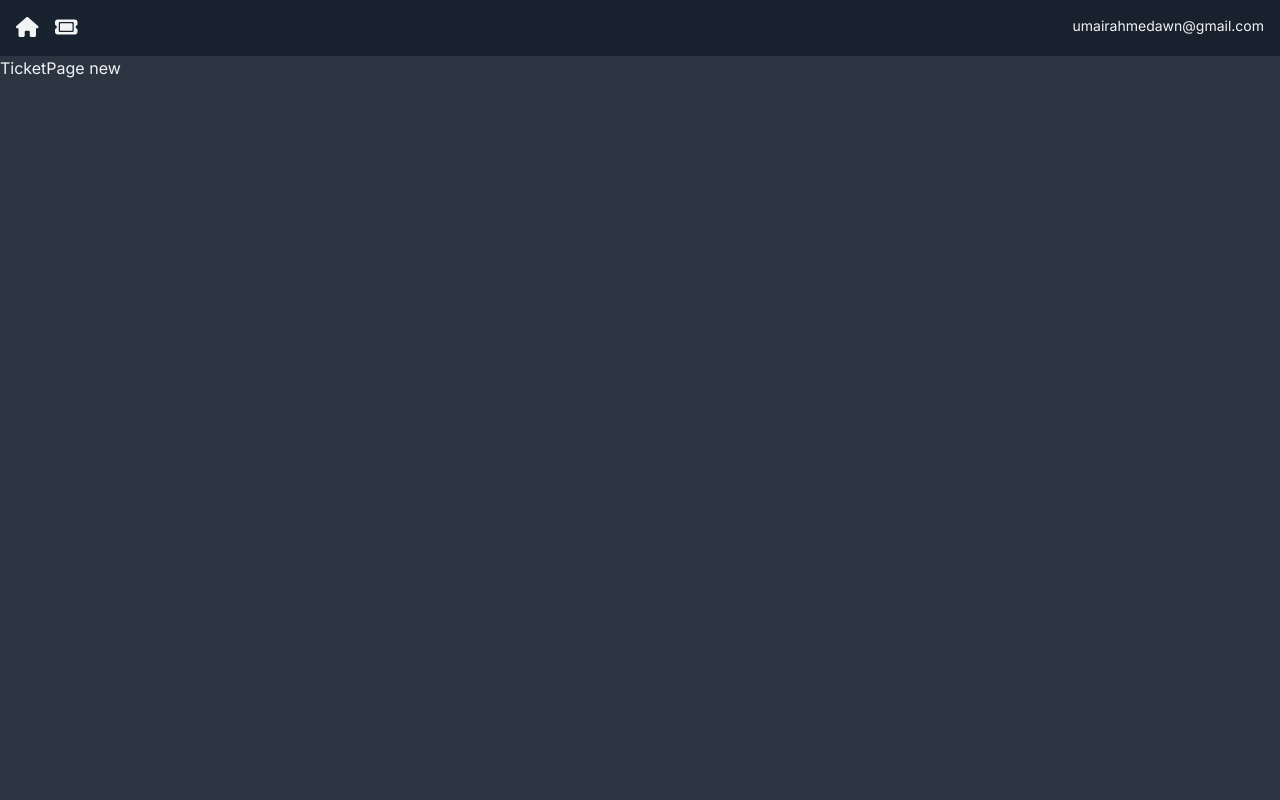
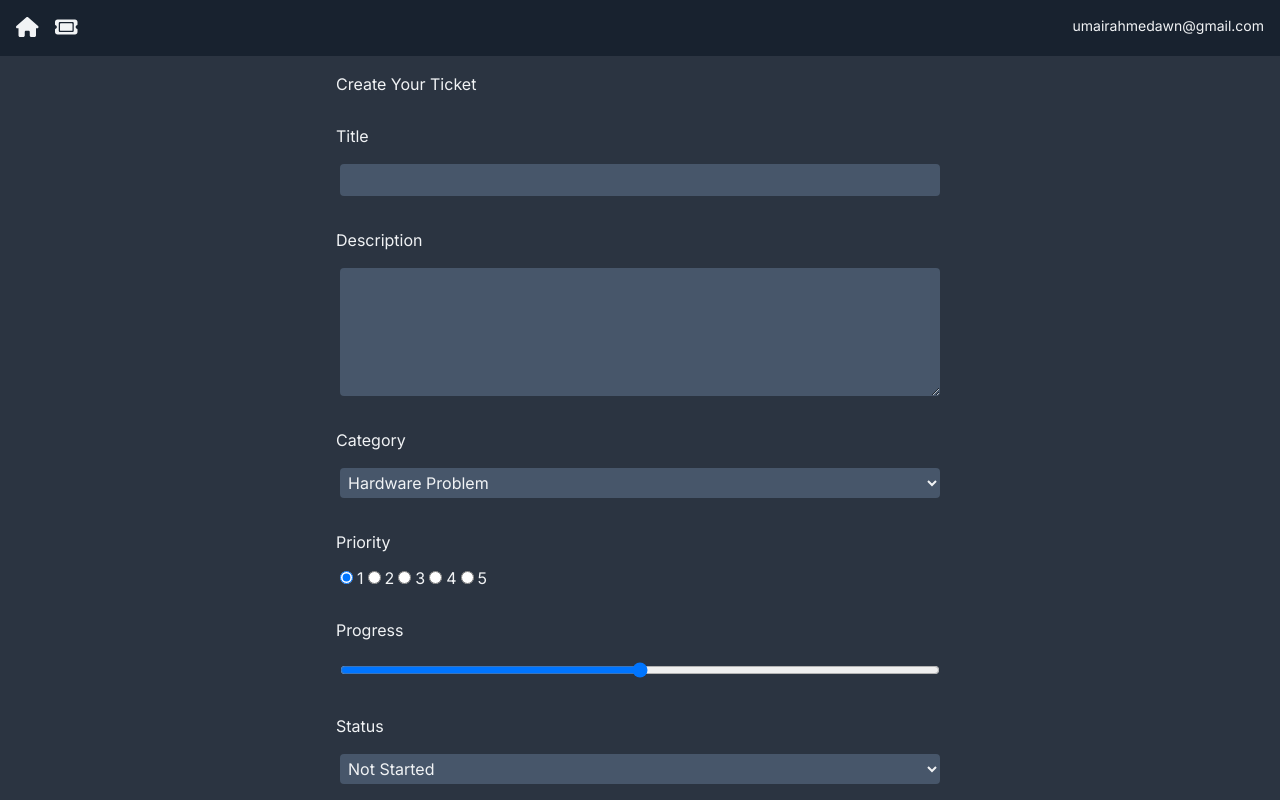
Before and after one commit to umairahmed88/ticketing-app-fcc, a Next.js app: page /TicketPage/new in a window 1280 px wide. Built offline with nearby package versions, Linux system fonts and the light colour scheme.

Commit message:
Added ticket form

```diff
--- /dev/null
+++ b/app/(components)/TicketForm.jsx
@@ -0,0 +1,139 @@
+"use client";
+
+import React, { useState } from "react";
+
+const TicketForm = () => {
+	const startingTicketData = {
+		title: "",
+		description: "",
+		priority: 1,
+		progress: "",
+		status: "not started",
+		category: "Hardware Problem",
+	};
+
+	const [formData, setFormData] = useState(startingTicketData);
+
+	const handleChange = (e) => {
+		const value = e.target.value;
+		const name = e.target.name;
+
+		setFormData((prevState) => ({
+			...prevState,
+			[name]: value,
+		}));
+	};
+
+	const handleSubmit = (e) => {
+		e.preventDefault();
+		console.log("submitted");
+	};
+
+	return (
+		<div className=' flex justify-center'>
+			<form
+				className=' flex flex-col gap-3 w-1/2'
+				method='post'
+				onSubmit={handleSubmit}
+			>
+				Create Your Ticket
+				<label>Title</label>
+				<input
+					id='title'
+					name='title'
+					type='text'
+					onChange={handleChange}
+					required
+					value={formData.title}
+				/>
+				<label>Description</label>
+				<textarea
+					id='description'
+					name='description'
+					onChange={handleChange}
+					required
+					value={formData.description}
+					rows='5'
+				/>
+				<label>Category</label>
+				<select
+					name='category'
+					value={formData.category}
+					onChange={handleChange}
+					id=''
+				>
+					<option value='Hardware Problem'>Hardware Problem</option>
+					<option value='Software Problem'>Software Problem</option>
+					<option value='Project'>Project</option>
+				</select>
+				<label>Priority</label>
+				<div className=''>
+					<input
+						type='radio'
+						id='priority-1'
+						name='priority'
+						onChange={handleChange}
+						value={1}
+						checked={formData.priority == 1}
+					/>
+					<label>1</label>
+					<input
+						type='radio'
+						id='priority-2'
+						name='priority'
+						onChange={handleChange}
+						value={2}
+						checked={formData.priority == 2}
+					/>
+					<label>2</label>
+					<input
+						type='radio'
+						id='priority-3'
+						name='priority'
+						onChange={handleChange}
+						value={3}
+						checked={formData.priority == 3}
+					/>
+					<label>3</label>
+					<input
+						type='radio'
+						id='priority-4'
+						name='priority'
+						onChange={handleChange}
+						value={4}
+						checked={formData.priority == 4}
+					/>
+					<label>4</label>
+					<input
+						type='radio'
+						id='priority-5'
+						name='priority'
+						onChange={handleChange}
+						value={5}
+						checked={formData.priority == 5}
+					/>
+					<label>5</label>
+				</div>
+				<label>Progress</label>
+				<input
+					type='range'
+					name='progress'
+					value={formData.progress}
+					id='progress'
+					min='0'
+					max='100'
+					onChange={handleChange}
+				/>
+				<label>Status</label>
+				<select name='status' value={formData.status} onChange={handleChange}>
+					<option value='not started'>Not Started</option>
+					<option value='started'>Started</option>
+					<option value='done'>Done</option>
+				</select>
+				<input type='submit' className='btn' value='Create Ticket' />
+			</form>
+		</div>
+	);
+};
+
+export default TicketForm;
--- a/app/TicketPage/[id]/page.jsx
+++ b/app/TicketPage/[id]/page.jsx
@@ -1,5 +1,7 @@
+import TicketForm from "@/app/(components)/TicketForm";
+
 const TicketPage = ({ params }) => {
-	return <div>TicketPage {params.id}</div>;
+	return <TicketForm />;
 };
 
 export default TicketPage;
--- a/app/globals.css
+++ b/app/globals.css
@@ -1,4 +1,4 @@
-@tailwind base;
+/* @tailwind base;
 @tailwind components;
 @tailwind utilities;
 
@@ -26,6 +26,18 @@
 	p {
 		@apply text-sm text-default-text;
 	}
+
+	form {
+		@apply rounded-xl p-4;
+	}
+	label {
+		@apply mt-4;
+	}
+	input,
+	select,
+	textarea {
+		@apply m-1 rounded bg-card p-1;
+	}
 }
 
 @layer components {
@@ -35,4 +47,67 @@
 	.btn {
 		@apply hover:no-underline bg-blue-accent hover:bg-blue-accent-hover tracking-wider w-full text-center text-nav font-bold cursor-pointer uppercase px-4 rounde-md transition-colors block;
 	}
+} */
+
+@tailwind base;
+@tailwind components;
+@tailwind utilities;
+
+html,
+body {
+	margin: 0;
+	padding: 0;
+	font-family: "Trebuchet MS", "Lucida Sans Unicode", "Lucida Grande",
+		"Lucida Sans", Arial, sans-serif;
 }
+
+@layer base {
+	h1,
+	h2,
+	h3,
+	h4,
+	h5,
+	h6 {
+		@apply font-bold;
+	}
+
+	h1 {
+		@apply text-4xl;
+		margin: 0 0 5px 0;
+	}
+	h2 {
+		@apply text-3xl;
+	}
+	h3 {
+		@apply text-2xl;
+	}
+	h4 {
+		@apply text-xl;
+	}
+	h5 {
+		@apply text-lg;
+	}
+	p {
+		@apply text-sm;
+	}
+	form {
+		@apply rounded-xl p-4;
+	}
+	label {
+		@apply mt-4;
+	}
+	input,
+	select,
+	textarea {
+		@apply m-1 rounded  bg-card p-1;
+	}
+}
+
+@layer components {
+	.icon {
+		@apply text-default-text text-xl;
+	}
+	.btn {
+		@apply hover:no-underline bg-blue-accent tracking-wider w-full text-center text-nav font-bold cursor-pointer uppercase px-4 py-2 rounded-md hover:bg-blue-accent-hover transition-colors block;
+	}
+}
```
